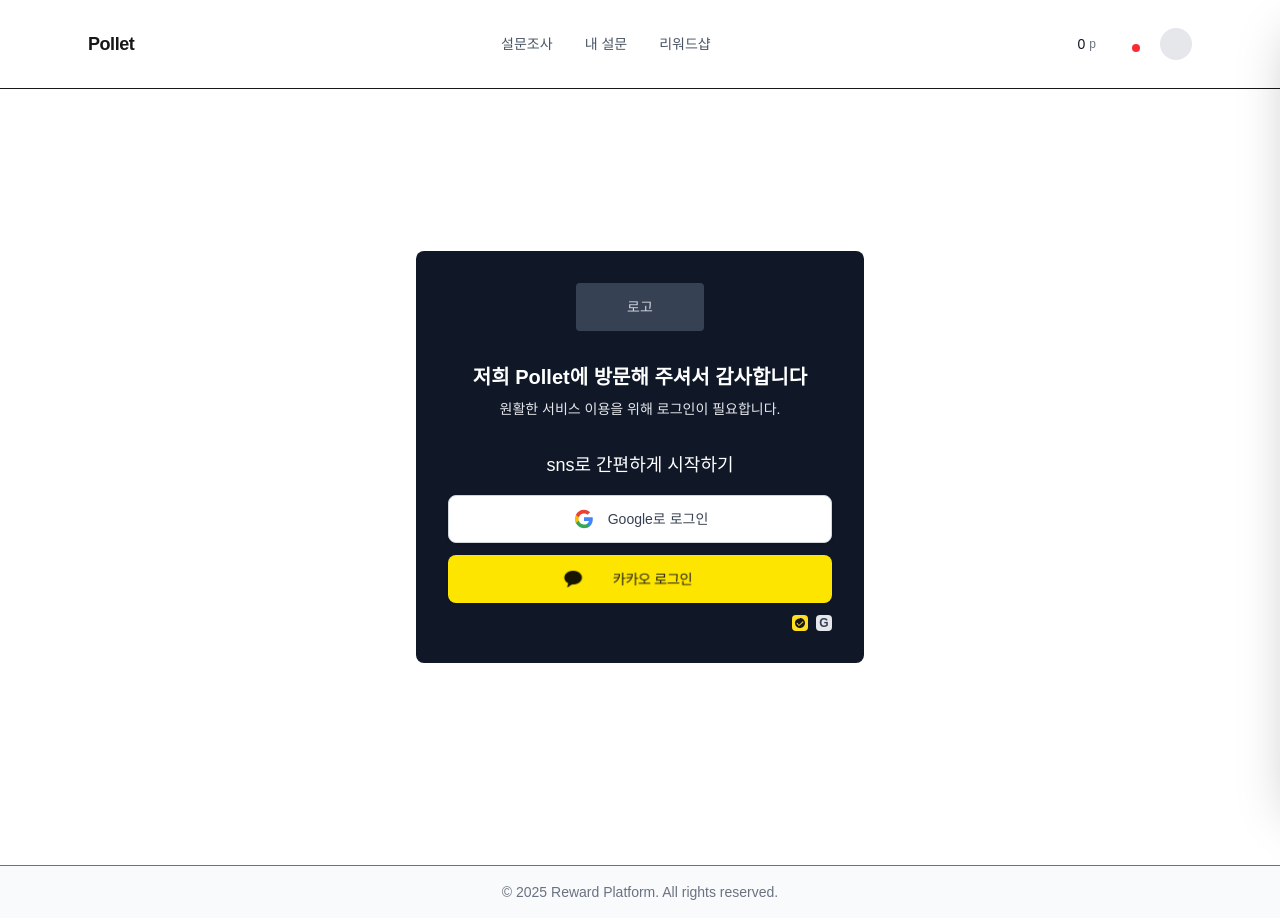
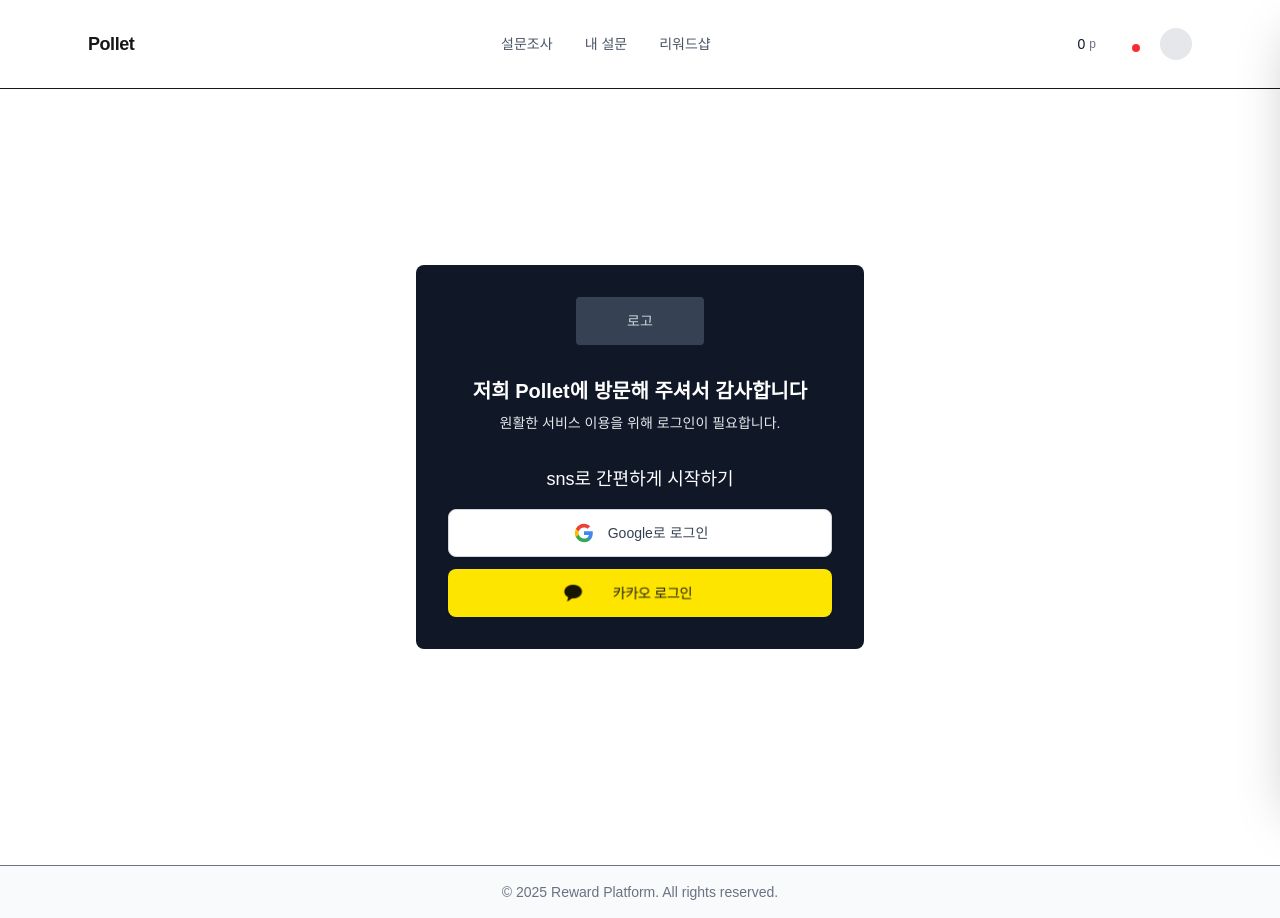
Before and after one commit to octagram-kr/pollet-frontend, a Next.js app: page /auth/login in a window 1280 px wide. Built offline with nearby package versions, Linux system fonts and the light colour scheme.

Commit message:
refactor: 로그인 버튼에서 불필요한 우측 아이콘들 제거
- 하단의 작은 카카오/구글 아이콘들 삭제
- UI 정리로 더 깔끔한 디자인 구현
- 중복 시각적 요소 제거로 사용자 경험 개선
- 불필요한 SVG 및 스타일링 코드 제거

```diff
--- a/src/app/auth/login/components/login-button.tsx
+++ b/src/app/auth/login/components/login-button.tsx
@@ -89,22 +89,6 @@
           </div>
         )}
       </button>
-
-      {/* 우측 아이콘들 */}
-      <div className="flex justify-end gap-2">
-        <div className="h-4 w-4 rounded bg-yellow-300 flex items-center justify-center">
-          <svg
-            className="w-3 h-3"
-            viewBox="0 0 24 24"
-            fill="currentColor"
-          >
-            <path d="M12 3C6.48 3 2 6.48 2 12c0 5.52 4.48 10 10 10s10-4.48 10-10c0-5.52-4.48-10-10-10zm-2 15l-5-5 1.41-1.41L10 16.17l7.59-7.59L19 10l-9 8z" />
-          </svg>
-        </div>
-        <div className="h-4 w-4 rounded bg-gray-200 flex items-center justify-center text-gray-700 font-bold text-xs">
-          G
-        </div>
-      </div>
     </div>
   )
 }
```
